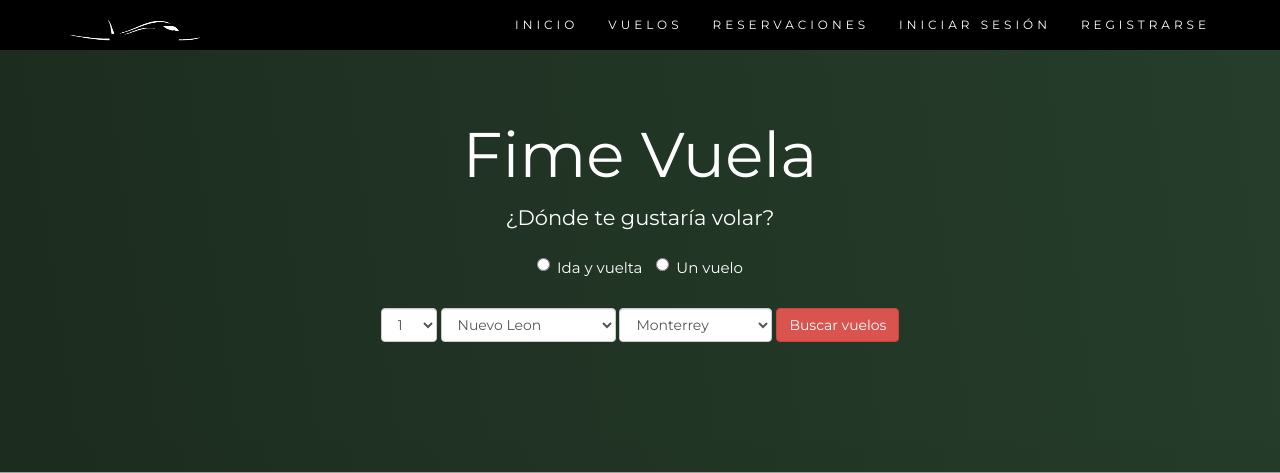
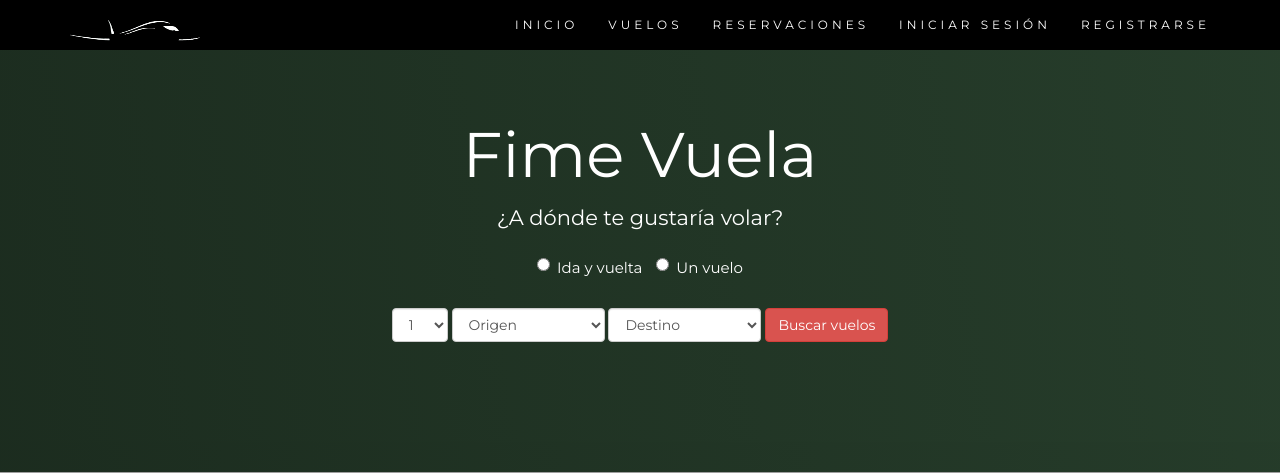
Before and after one commit to xG4ST/Examen-final-PrograWeb, a PHP site: page /home.html in a window 1280 px wide. Shown: the top 473 px of the page. Run offline with PHP 8.4, Linux system fonts and the light colour scheme; some libraries are stand-ins or nearby versions; grey boxes are pictures that could not be loaded.

```diff
--- a/AddFlightsPage.php
+++ b/AddFlightsPage.php
@@ -66,7 +66,7 @@ session_start();
 			 </tr>
 			 <tr>
 			<td><label for = "fromCity">De la ciudad: </label><input class="form-control" name="fromCity" id = "fromCity" placeholder="De la ciudad"  /> </td>
-            <td> <label for = "toCity">A la ciudady: </label><input class="form-control" name="toCity" id= "toCity" placeholder="A la ciudad"  /></td>
+            <td> <label for = "toCity">A la ciudad: </label><input class="form-control" name="toCity" id= "toCity" placeholder="A la ciudad"  /></td>
 			 </tr>
 			 <tr>
 			<td><label for = "fromState">Del estado: </label><input class="form-control" name="fromState" id = "fromState" placeholder="Del estado"  /> </td>
--- a/home.html
+++ b/home.html
@@ -43,7 +43,7 @@
 
 
   <h1>Fime Vuela </h1>
-  <p>¿Dónde te gustaría volar?</p>
+  <p>¿A dónde te gustaría volar?</p>
 
     <label class="radio-inline">
       <input type="radio" name="optradio" value="roundtrip">Ida y vuelta
@@ -67,27 +67,29 @@
 
 
    <select name="From" class="form-control" placeholder="From" required>
-    <option value="Nuevo Leon">Nuevo Leon</option>
-    <option value="Tamaulipas">Tamaulipas</option>
-    <option value="Jalisco">Jalisco</option>
-    <option value="Cdmx">Cdmx</option>
-    <option value="Cáncun">Cáncun</option>
-    <option value="Sinaloa">Sinaloa</option>
-    <option value="Baja California">Baja California</option>
-    <option value="Estado de Hidalgo">Estado de Hidalgo</option>
-    <option value="Veracruz">Veracruz</option>
-
-
-
-  </select>
-   <select name="To" class="form-control"  placeholder="To" required>
+     <option hidden selected>Origen</option>
     <option value="Monterrey">Monterrey</option>
     <option value="Ciudad Victoria">Ciudad Victoria</option>
-    <option value="Guadalajara"> Guadalajara</option>
+    <option value="Guadalajara">Guadalajara</option>
     <option value="Cdmx">Cdmx</option>
 	  <option value="Quintana Roo">Quintana Roo</option>
     <option value="Culiacán">Culiacán</option>
     <option value="Mexicali">Mexicali</option>
+    <option value="Pachuca">Pachuca</option>
+    <option value="Veracruz">Veracruz</option>
+
+  </select>
+
+   <select name="To" class="form-control"  placeholder="To" required>
+     <option hidden selected>Destino</option>
+    <option value="Monterrey">Monterrey</option>
+    <option value="Ciudad Victoria">Ciudad Victoria</option>
+    <option value="Guadalajara">Guadalajara</option>
+    <option value="Cdmx">Cdmx</option>
+	  <option value="Quintana Roo">Quintana Roo</option>
+    <option value="Culiacán">Culiacán</option>
+    <option value="Mexicali">Mexicali</option>
+    <option value="Pachuca">Pachuca</option>
     <option value="Veracruz">Veracruz</option>
 
   </select>
--- a/mysqlConnection.php
+++ b/mysqlConnection.php
@@ -1,3 +1,3 @@
 <?php
-$con= mysqli_connect("127.0.0.1","root","","airlinereservation");
+$con= mysqli_connect("127.0.0.1","root","2000","airlinereservation");
 ?>
```
Also changed, not shown: viewFlights.php (+15 -15 lines).
